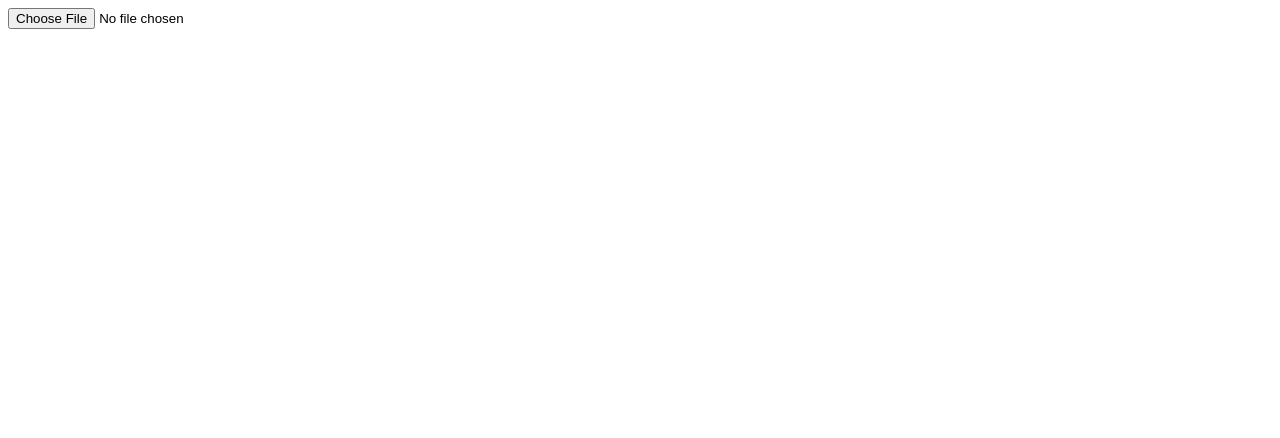
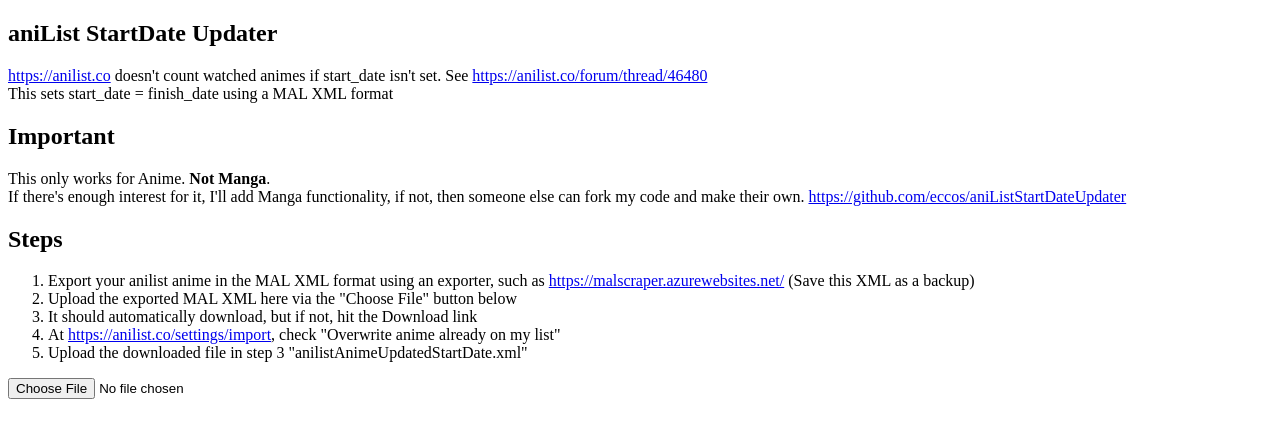
Before and after one commit to eccos/aniListStartDateUpdater, a plain HTML site: page index.html in a window 1280 px wide. Drawn offline with Linux system fonts and the light colour scheme.

Commit message:
Add files via upload
Updated index.html with instructions.
Minor changes in startDateUpdater.js

```diff
--- a/index.html
+++ b/index.html
@@ -1,16 +1,46 @@
 <!DOCTYPE html>
 <html lang="en">
+
 <head>
     <meta charset="UTF-8">
     <meta http-equiv="X-UA-Compatible" content="IE=edge">
     <meta name="viewport" content="width=device-width, initial-scale=1.0">
     <title>AniList StartDate Updater</title>
 </head>
+
 <body>
+    <div>
+        <article>
+            <h1>aniList StartDate Updater</h1>
+            <p><a href="https://anilist.co" rel="nofollow">https://anilist.co</a> doesn't count watched animes if
+                start_date isn't set. See <a href="https://anilist.co/forum/thread/46480"
+                    rel="nofollow">https://anilist.co/forum/thread/46480</a><br>
+                This sets start_date = finish_date using a MAL XML format</p>
+            <h2>Important</h2>
+            <p>This only works for Anime. <strong>Not Manga</strong>.<br>
+                If there's enough interest for it, I'll add Manga functionality, if not, then someone else can fork my
+                code and make their own. <a
+                    href="https://github.com/eccos/aniListStartDateUpdater">https://github.com/eccos/aniListStartDateUpdater</a>
+            </p>
+            <h2>Steps</h2>
+            <ol>
+                <li>Export your anilist anime in the MAL XML format using an exporter, such as <a
+                        href="https://malscraper.azurewebsites.net/"
+                        rel="nofollow">https://malscraper.azurewebsites.net/</a> (Save this XML as a backup)</li>
+                <li>Upload the exported MAL XML here via the "Choose File" button below</li>
+                <li>It should automatically download, but if not, hit the Download link</li>
+                <li>At <a href="https://anilist.co/settings/import"
+                        rel="nofollow">https://anilist.co/settings/import</a>,
+                    check "Overwrite anime already on my list"</li>
+                <li>Upload the downloaded file in step 3 "anilistAnimeUpdatedStartDate.xml"</li>
+            </ol>
+        </article>
+    </div>
     <input type="file" id="xmlFileInput" accept="text/xml">
     <a id="xmlFileDownloadLink" style="visibility: hidden;">Download</a>
     <textarea id="xmlTextArea" style="visibility: hidden; vertical-align: top; height: 400px; width: 500px;"></textarea>
 
     <script src="startDateUpdater.js"></script>
 </body>
+
 </html>
--- a/startDateUpdater.js
+++ b/startDateUpdater.js
@@ -1,5 +1,5 @@
 // Purpose: anilist.co doesn't count watched animes if start_date isn't set
-// Using MAL formatted XML anime list,
+// Using MAL XML format,
 // if an anime's start_date is invalid and finish_date is valid,
 // set start_date = finish_date
 
```
